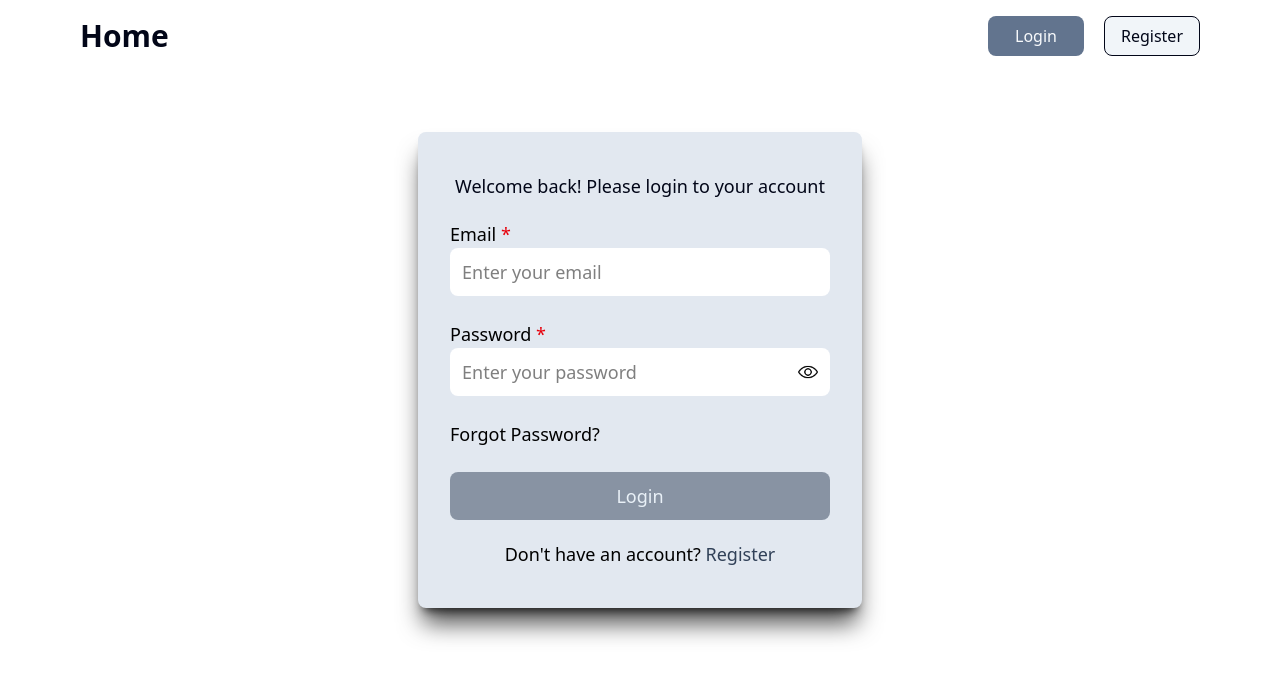
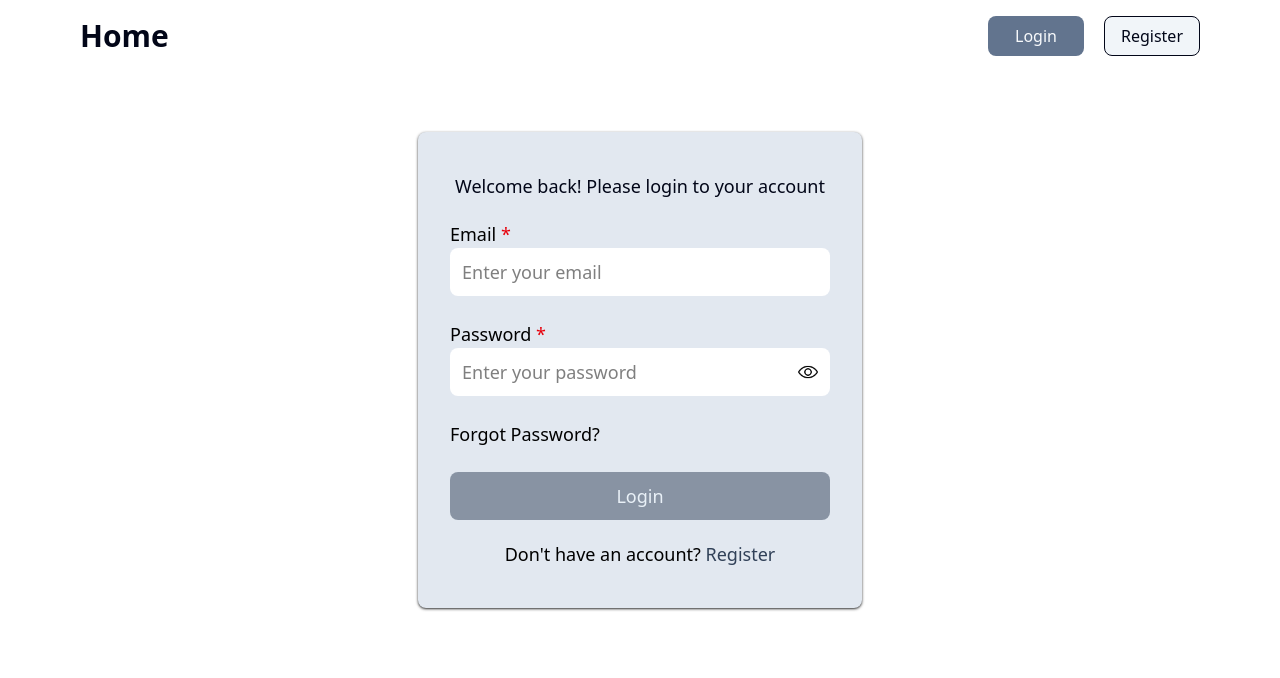
Before and after one commit to Ikwancfx7/miniproject2_react, a React (Vite) app: page /login in a window 1280 px wide. Shown: the top 678 px of the page. Built offline with nearby package versions, Linux system fonts and the light colour scheme.

Commit message:
update background

```diff
--- a/components/LoginForm.jsx
+++ b/components/LoginForm.jsx
@@ -66,7 +66,7 @@ function LoginForm () {
     return (
         <>
             <div className='flex justify-center'>
-                <div className='flex flex-col justify-center bg-slate-200 px-8 py-10 items-center rounded-lg shadow-xl/70 mt-10 md:mt-15'>
+                <div className='flex flex-col justify-center bg-slate-200 px-8 py-10 items-center rounded-lg shadow-sm/70 mt-10 md:mt-15'>
                     <div className='flex'>
                         <p className='flex justify-center text-sm md:text-lg text-slate-950 w-75 md:w-95'>Welcome back! Please login to your account</p>
                     </div>
```
